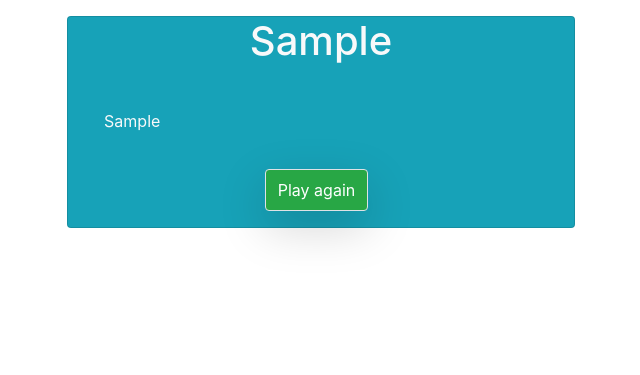
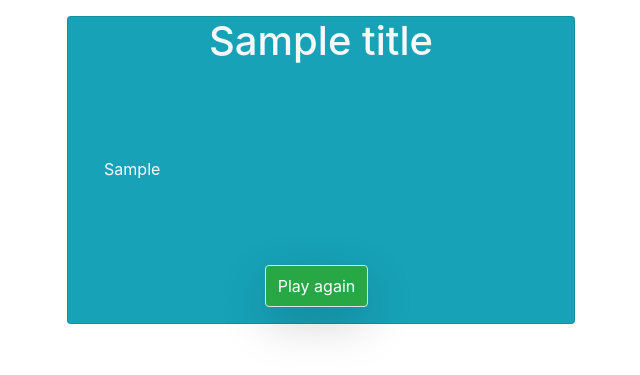
Before and after one commit to Larry-Volz/Giphy-Mad-libs-using-Flask-Jinja, a Flask app: template templates/show_story.html in a window 1280 px wide. Shown: the part 56-431 px from the top of the page, without its empty margins (319-959 px from the left). Run offline with Flask 2, Linux system fonts and the light colour scheme; the template is opened without the code that fills it: most values are stand-ins (such as "Sample title", 1, 10 or a date in 2020); some libraries are stand-ins or nearby versions.

Commit message:
project finished

```diff
--- a/app.py
+++ b/app.py
@@ -11,11 +11,9 @@ debug=DebugToolbarExtension(app)
 
 #VARIABLES
 story_selection=""
+story=""
 answers={}
-story = Story(
-    ["place", "noun", "verb", "adjective", "plural_noun"],
-    """Once upon a time in a long-ago {place}, there lived a
-       large {adjective} {noun}. It loved to {verb} {plural_noun}.""")
+
 
 #ROUTES
 @app.route('/mad-libs.html')
@@ -27,15 +25,27 @@ def mad_libs():
 def parts_of_speech():
     """renders page to gather user answers to prompts"""
     global story_selection
+    global story
+    global title
+
     story_selection = request.form["story_selection"]
-    return render_template("parts-of-speech.html", story_selection=story_selection, prompts=story.prompts)
+    if story_selection == "three_pigs":
+        story = Story(three_pigs["prompts"], three_pigs['text'])
+        title=three_pigs["title"]
+    elif story_selection == "wolf_boy":
+        story = Story(wolf_boy["prompts"], wolf_boy['text'])
+        title=wolf_boy["title"]
+    elif story_selection == "star_wars":
+        story = Story(star_wars["prompts"], star_wars['text'])
+        title=star_wars["title"]
+
+    return render_template("parts-of-speech.html", prompts=story.prompts,title=title)
 
 @app.route('/show_story.html', methods = ['POST'])
 def story_generator():
     """renders finished story to story.html page"""
-    #TODO: Get story from parts-of-speech.html next instead of hard-coding
     for prompt in story.prompts:
         answers[prompt] = request.form[prompt]
         final_story = story.generate(answers)
 
-    return render_template("show_story.html", story_selection=story_selection, final_story=final_story)
+    return render_template("show_story.html", final_story=final_story,title=title)
--- a/stories.py
+++ b/stories.py
@@ -31,7 +31,7 @@ class Story:
 
         story_final = self.template
 
-        for (key, val) in answers.items():
+        for (key, val) in answers.items(): #answers should be in {prompt:answer, prompt:answer} format
             story_final = story_final.replace("{" + key + "}", val)
 
         return story_final
--- a/story_data.py
+++ b/story_data.py
@@ -1 +1,14 @@
-test = "I'm here"
+from stories import *
+
+wolf_boy = {"title": "The Boy Who Cried Wolf",
+    "prompts":["professional_person","noun1","verb","plural_noun1","plural_noun2","number","past_tense_verb","adjective"],
+    "text" : """Once upon a time there lived a young {professional_person} who thought it would be funny to tell everyone that a terrifying {noun1} was attacking and trying to {verb} the {plural_noun1}.  All of the villagers came with {plural_noun2} to kill the {noun1} only to see the young {professional_person} laughing his head off.  This happened {number} times until they finally decided they had had enough.  And when the {noun1} actually did show up it {past_tense_verb} the {plural_noun1} leaving the {professional_person} totally {adjective}."""}
+
+star_wars = {"title": "Star Wars",
+    "prompts":["place","name","action_verb","name2","name3","plural_noun","noun","family_title","body_part"],
+    "text" : """A long time ago in a {place} far far away a young {name} Sky-{action_verb} looked off at the sky yearning for adventure.  After his Aunt {name2} and Uncle {name3} were killed by {plural_noun}s from the evil empire {name} became a jedi and learned the ways of the force.  He fought Darth {noun} only to learn that Darth was really his {family_title}!  Darth chopped off his {body_part} as {name} escaped only to return in a sequal one short streaming download away. """}
+
+
+three_pigs = {"title": "The Three Little Pigs",
+"prompts": ["animal", "name1","name2","name3","substance1","substance2","substance3","animal2","verb1","verb2","verb3"],
+"text" : """Once upon a time there lived three little {animal}s named {name1}, {name2} and {name3}.  In a local home-building competition the first little {animal} decided to make their home out of {substance1}.  The second little {animal} made theirs out of {substance2} and third little {animal} made theirs out of {substance3}. <br>Soon afterwards the evil contest judge, who was really a {animal2} in disguise came upon the {name1}'s house.  He said 'little {animal} little {animal} please let me in.'  {name1} said 'not by the hair on my chinny chin chin.'  So the big, bad {animal2} said 'then I'll {verb1} and I'll {verb2} and I'll {verb3} your house in!<br>And the {animal2} {verb1}ed and {verb2}ed and {verb3}ed until {name1}'s house came crashing down and the {animal2} ate {name1} all up!<br>Then the big, bad {animal2} went to {name2}'s place, made as it was out of {substance2}.  And after some blustering and some over-confident remarks from {name2} about their chin the {animal2} had a delicious {animal}sandwich.<br>Finally the big, bad {animal2} finally made it to {name3}'s place that was made out of {substance3}.  He {verb1}ed and {verb2}ed and {verb3}ed but it was no use - he couldn't do it and wandered off hungry. <br>So it just goes to show you -- when building something always think ahead and use quality materials like good old fashioned {substance3}!""" }
--- a/templates/mad-libs.html
+++ b/templates/mad-libs.html
@@ -8,9 +8,9 @@
         </p>
             <div class="input_group">
                 <select id="story_selector" name="story_selection" class="form-control m-2 shadow-lg" >
-                <option value="The 3 little pigs">The 3 little pigs</option>
-                <option value="The boy who cried wolf">The boy who cried wolf</option>
-                <option value="Star Wars">Star Wars</option>
+                <option value="three_pigs">The 3 little pigs</option>
+                <option value="wolf_boy">The boy who cried wolf</option>
+                <option value="star_wars">Star Wars</option>
                 <!-- Possible TODO: AddElement of additional stories - add-able by users -->
                 </select>
             </div>
--- a/templates/parts-of-speech.html
+++ b/templates/parts-of-speech.html
@@ -7,7 +7,7 @@
         - show prompt in input & gather responses
         - send GET back to app through form
         -->
-        <h1 class="card-title text-center">{{ story_selection }}</h1>
+        <h1 class="card-title text-center">{{ title }}</h1>
         <h2 class="card-subtitle text-center">Make up your own story!</h2>
         <p class="card-text text-center">Fill in the blanks to make this story all your own!</p>
         <!-- <p class="card-text"> -->
--- a/templates/show_story.html
+++ b/templates/show_story.html
@@ -1,18 +1,18 @@
 {% extends 'base.html' %}
 {% block card_contents %}
 <div class="card bg-info text-light m-3">
-    <form action="" id="promps-form" class="form-group justify-content-center form-inline" >
+    <form action="mad-libs.html" id="promps-form" class="form-group justify-content-center form-inline" >
         <!-- TODO:
         - for each prompt in prompts_list passed via POST
         - show prompt in input & gather responses
         - send GET back to app through form
         -->
-        <h1>{{ story_selection }}</h1>
+        <h1>{{ title }}</h1>
 
         <div class="col-11 justify-content-start">
             {{ final_story }}
         </div>
-
+        <br><br><br><br>
 
         <!-- <label for="story-selector" class="ml-3 card-title text-center display-4">Pick a Story</label>
         <p class="card-text text-center ">
@@ -29,7 +29,7 @@
             <div class="row">
 
                 <div class="input-group-append">
-                    <button class="btn btn-success border rounded shadow-lg mr-2 py-2" type="button" >Play again</button>
+                    <button class="btn btn-success border rounded shadow-lg mr-2 py-2" type="submit" value="submit">Play again</button>
                 </div>
             </div>
 
```
